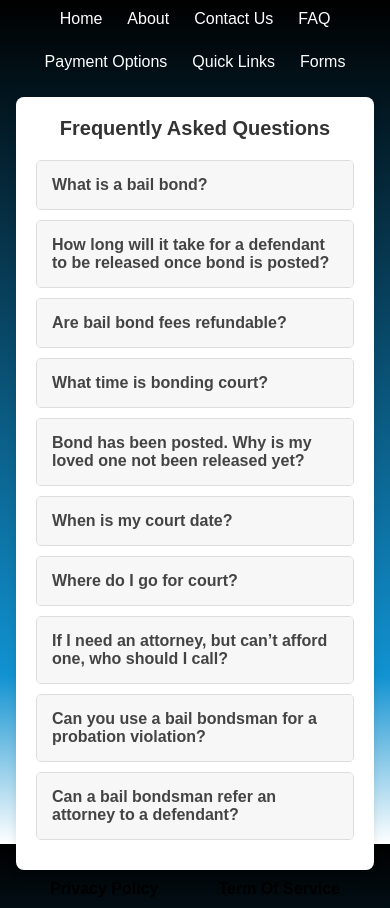
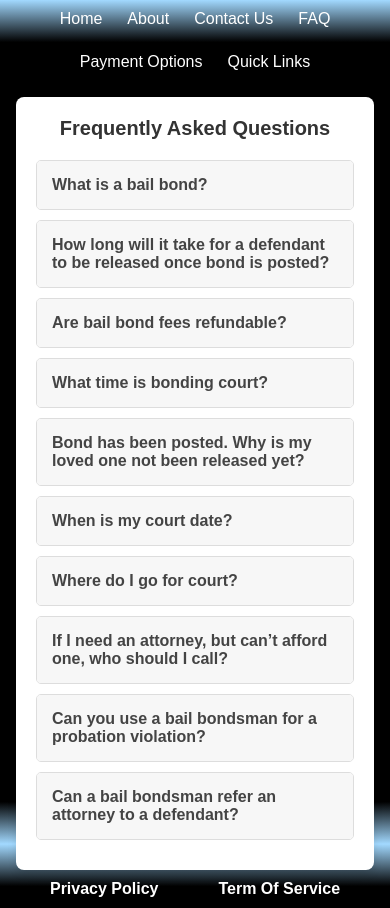
Before and after one commit to BigTimePlaya207/Capstone-Bail-Bond-Website, a React (Create React App) app in the folder capstone/: page /faq in a window 390 px wide. Built offline with nearby package versions, Linux system fonts and the light colour scheme.

Commit message:
Final Mobile Update

```diff
--- a/capstone/src/App.css
+++ b/capstone/src/App.css
@@ -1,3 +1,22 @@
+html,
+body,
+#root {
+  height: 100%;
+  width: 100%;
+  margin: 0;
+  padding: 0;
+  /* Gradient: light blue at top and bottom, black in the center */
+  background: linear-gradient(
+    to bottom,
+    #a2d9ff 0%,    /* Light blue at top */
+    black 5%,     /* Transition to black */
+    black 95%,     /* Stay black through the middle */
+    #a2d9ff 100%   /* Light blue at bottom */
+  );
+  background-repeat: no-repeat;
+  background-attachment: fixed;
+}
+
 /* Reset & Box-sizing */
 * {
   margin: 0;
@@ -11,9 +30,7 @@ html {
   margin: 0;
   padding: 0;
   height: 100vh;
-  background-image: linear-gradient(180deg, rgba(0, 0, 0, 1) 0%, rgba(17, 146, 209, 1) 80%, rgba(255, 255, 255, 1) 100%);
-  background-repeat: no-repeat;
-  background-attachment: fixed;
+  background-color: black;
 }
 
 /* Main Title */
@@ -131,7 +148,7 @@ html {
 
 .footer-menu li a {
   text-decoration: none;
-  color: black;
+  color: white;
   font-weight: bold;
 }
 
--- a/capstone/src/components/Navbar.jsx
+++ b/capstone/src/components/Navbar.jsx
@@ -15,7 +15,6 @@ function Navbar() {
             <li><Link to="/faq">FAQ</Link></li>{/* Link to FAQ page */}
             <li><Link to="/payment">Payment Options</Link></li>{/* Link to Payment Options page */}
             <li><Link to="/quick">Quick Links</Link></li>{/* Link to Quick Links page */}
-            <li><Link to="/forms">Forms</Link></li>{/* Link to Forms page */}
         </ul>
     </div>
   )
--- a/capstone/src/index.js
+++ b/capstone/src/index.js
@@ -7,7 +7,6 @@ import ContactPage from './pages/ContactPage'; //Import ContactPage component
 import FaqPage from './pages/FaqPage'; //Import FaqPage component
 import PaymentPage from './pages/PaymentPage'; //Import PaymentPage component
 import QuickLinkPage from "./pages/QuickLinkPage"; //Import QuickLinkPage component
-import Formspage from './pages/FormsPage'; //Import Forms Page
 import TermsOfServicePage from './pages/TermsOfServicePage'; //Import TermsOfServicePage
 import reportWebVitals from './reportWebVitals'; //Import for measuring performance metrics
 import {
@@ -50,10 +49,6 @@ const router = createBrowserRouter([
     path:"/privacy", // Route for the Privacy Policy page
     element: <PrivacyPolicyPage/>, // Render the Privacy Policy Page
   },
-  {
-    path: "/forms", // Route for the Forms page
-    element: <Formspage />, // Render the Forms Page
-  },
 ]);
 
 // Get the root element from the HTML file
--- a/capstone/src/pages/FormsPage.jsx
+++ /dev/null
@@ -1,12 +0,0 @@
-import React from 'react'
-import MainLayout from '../layout/MainLayout'
-
-function FormsPage() {
-  return (
-    <MainLayout>
-         <h1 className="main-title">Under Construction</h1> {/* Main title of the */}
-    </MainLayout>
-  )
-}
-
-export default FormsPage
```
Also changed, not shown: capstone/src/pages/FormsPage.css (deleted).
